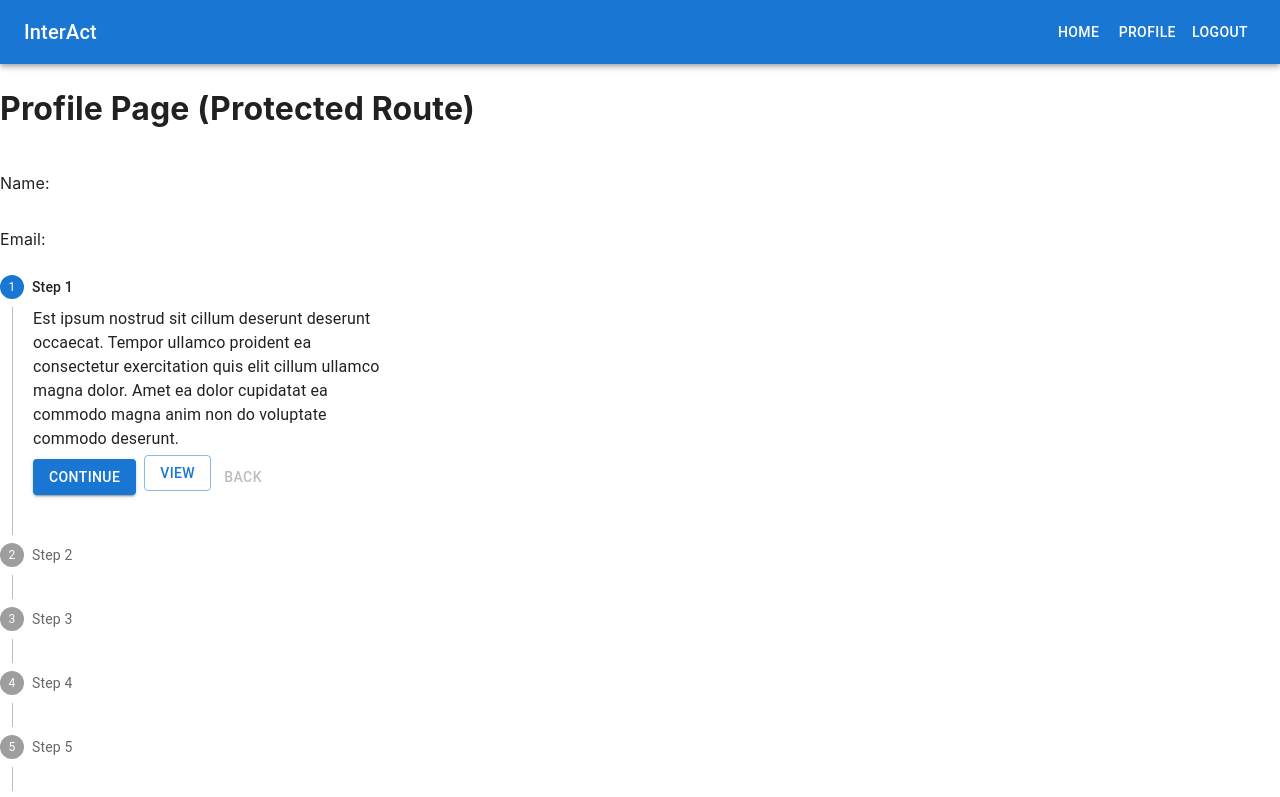
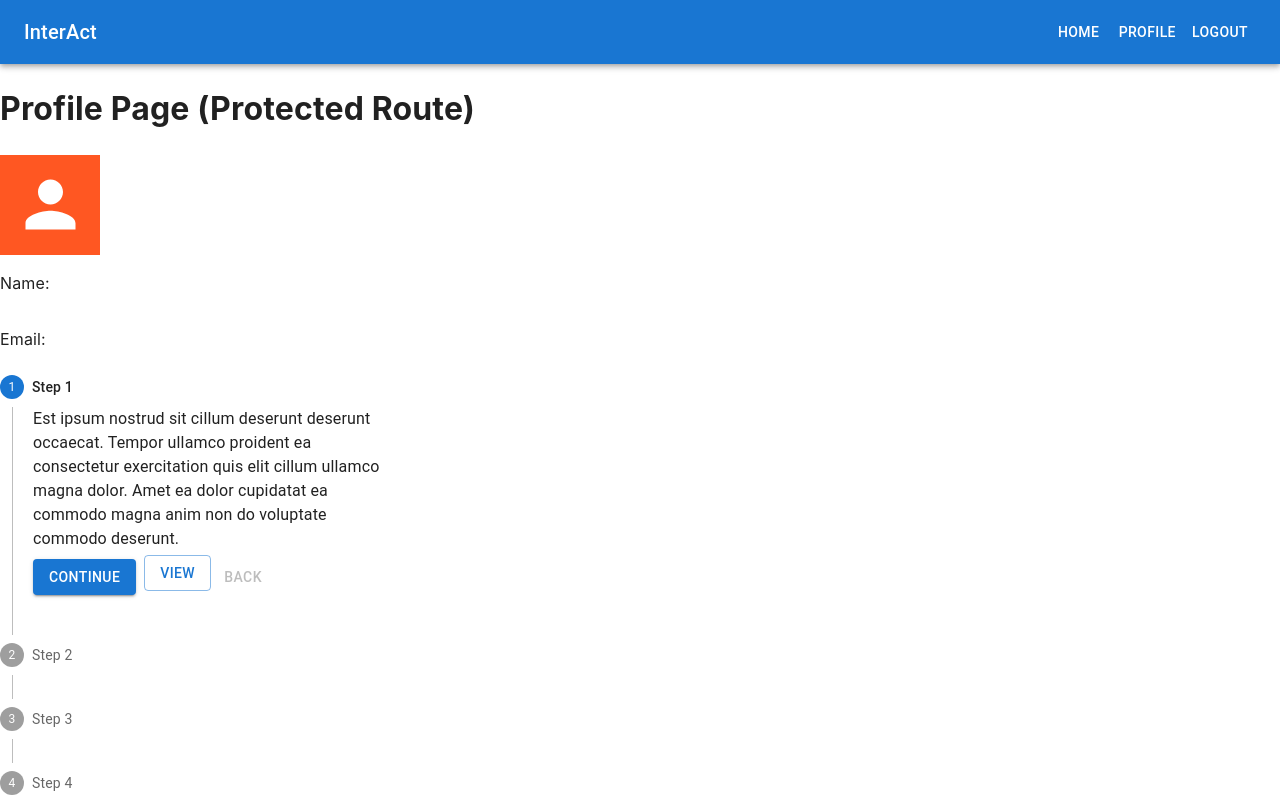
Before and after one commit to InterAct-Development/interact-frontend, a Next.js app: page /profile in a window 1280 px wide. Shown: the top 797 px of the page. Built offline with nearby package versions, Linux system fonts and the light colour scheme; no server answers; sample sign-in values are in the browser's storage.

Commit message:
Added Avatar in profile page and added placeholder img

```diff
--- a/components/avatar/Avatar.tsx
+++ b/components/avatar/Avatar.tsx
@@ -2,3 +2,18 @@ import * as React from 'react';
 import Avatar from '@mui/material/Avatar';
 import Stack from '@mui/material/Stack';
 import { deepOrange, green } from '@mui/material/colors';
+
+export default function VariantAvatars() {
+    return (
+        <Stack direction="row" spacing={2}>
+            <Avatar
+                sx={{
+                    bgcolor: deepOrange[500],
+                    width: 100,
+                    height: 100,
+                    marginLeft: 1 }}
+                variant="square"
+            />
+        </Stack>
+    );
+}
--- a/pages/profile.tsx
+++ b/pages/profile.tsx
@@ -5,6 +5,8 @@ import { AppContext } from "../helpers/Context";
 import { NextPage } from "next";
 import VerticalLinearStepper from "../components/stepper/Stepper";
 import { invalidToken, Middleware } from "../helpers/Middleware";
+
+import Avatar from '../components/avatar/Avatar';
 
 const Profile: NextPage = () => {
   const appContext = useContext(AppContext);
@@ -49,6 +51,7 @@ const Profile: NextPage = () => {
       <Middleware auth={appContext.state.auth}>
         <>
             <h1>Profile Page (Protected Route)</h1>
+            <Avatar />
             <p>{"Name: " + name ?? ""}</p>
             <p>{"Email: " + email ?? ""}</p>
 
```
